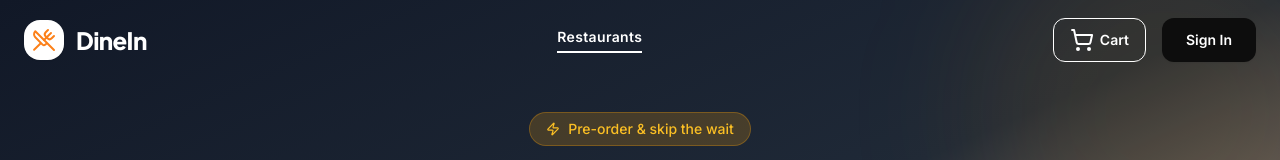
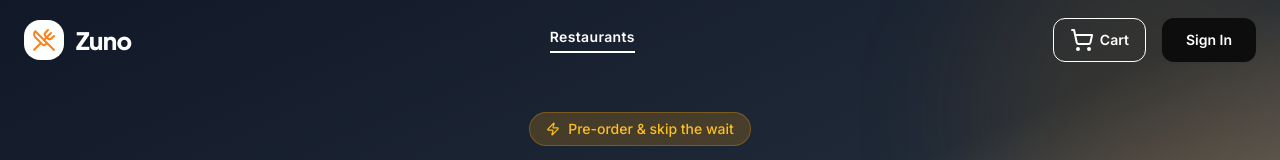
Before and after one commit to leelasaidasari45/dineinCustomerapp, a React (Vite) app: page / in a window 1280 px wide. Shown: the top 160 px of the page. Built offline with nearby package versions, Linux system fonts and the light colour scheme; no server answers; the database is empty; the HTML template or start-up script is replaced by a standard one.

Commit message:
Rename application to Zuno

```diff
--- a/index.html
+++ b/index.html
@@ -4,10 +4,10 @@
     <meta charset="UTF-8" />
     <link rel="icon" type="image/svg+xml" href="/favicon.svg" />
     <meta name="viewport" content="width=device-width, initial-scale=1.0" />
-    <title>DineIn — Order Ahead, Arrive to Perfection</title>
+    <title>Zuno — Order Ahead, Arrive to Perfection</title>
     <meta name="description" content="Pre-order your meal at your favorite restaurants. Pick an arrival time, pay 50% advance, and walk in to food ready exactly when you do — zero wait time guaranteed." />
-    <meta name="keywords" content="food ordering, pre-order, restaurant, no wait, DineIn" />
-    <meta property="og:title" content="DineIn — Pre-Order Food at Restaurants" />
+    <meta name="keywords" content="food ordering, pre-order, restaurant, no wait, Zuno" />
+    <meta property="og:title" content="Zuno — Pre-Order Food at Restaurants" />
     <meta property="og:description" content="Order ahead, pay 50% advance, and arrive to food that's perfectly ready." />
     <meta property="og:type" content="website" />
   </head>
--- a/src/components/auth/AuthModal.jsx
+++ b/src/components/auth/AuthModal.jsx
@@ -26,7 +26,7 @@ export default function AuthModal() {
         closeAuthModal();
       } else {
         await signUp({ email: form.email, password: form.password, name: form.name, phone: form.phone });
-        toast.success('Account created! Welcome to DineIn 🍽️');
+        toast.success('Account created! Welcome to Zuno 🍽️');
         closeAuthModal();
       }
     } catch (err) {
--- a/src/components/layout/Navbar.jsx
+++ b/src/components/layout/Navbar.jsx
@@ -34,7 +34,7 @@ export default function Navbar() {
             <UtensilsCrossed className="w-5.5 h-5.5 text-[#fc8019]" />
           </div>
           <span className="font-heading font-extrabold text-2xl tracking-tight text-white">
-            DineIn
+            Zuno
           </span>
         </Link>
 
--- a/src/lib/razorpay.js
+++ b/src/lib/razorpay.js
@@ -46,7 +46,7 @@ export async function openRazorpayModal({
     key: RAZORPAY_KEY_ID,
     amount: Math.round(amount * 100), // Convert to paise
     currency: 'INR',
-    name: 'DineIn',
+    name: 'Zuno',
     description: orderName,
     image: '/logo.png',
     handler: (response) => {
--- a/src/pages/OrderHistoryPage.jsx
+++ b/src/pages/OrderHistoryPage.jsx
@@ -65,7 +65,7 @@ export default function OrderHistoryPage() {
             <div className="text-center py-20">
               <Package className="w-16 h-16 text-gray-200 mx-auto mb-4" />
               <h3 className="font-heading font-bold text-xl text-dark-800 mb-2">No orders yet</h3>
-              <p className="text-gray-500 mb-6">Place your first DineIn order!</p>
+              <p className="text-gray-500 mb-6">Place your first Zuno order!</p>
               <Link to="/" className="btn-primary">Browse Restaurants</Link>
             </div>
           ) : (
--- a/src/store/cartStore.js
+++ b/src/store/cartStore.js
@@ -92,7 +92,7 @@ export const useCartStore = create(
       },
     }),
     {
-      name: 'dinein-cart',
+      name: 'zuno-cart',
       storage: createJSONStorage(() => localStorage),
       // Only persist plain data, not functions
       partialize: (state) => ({
```
